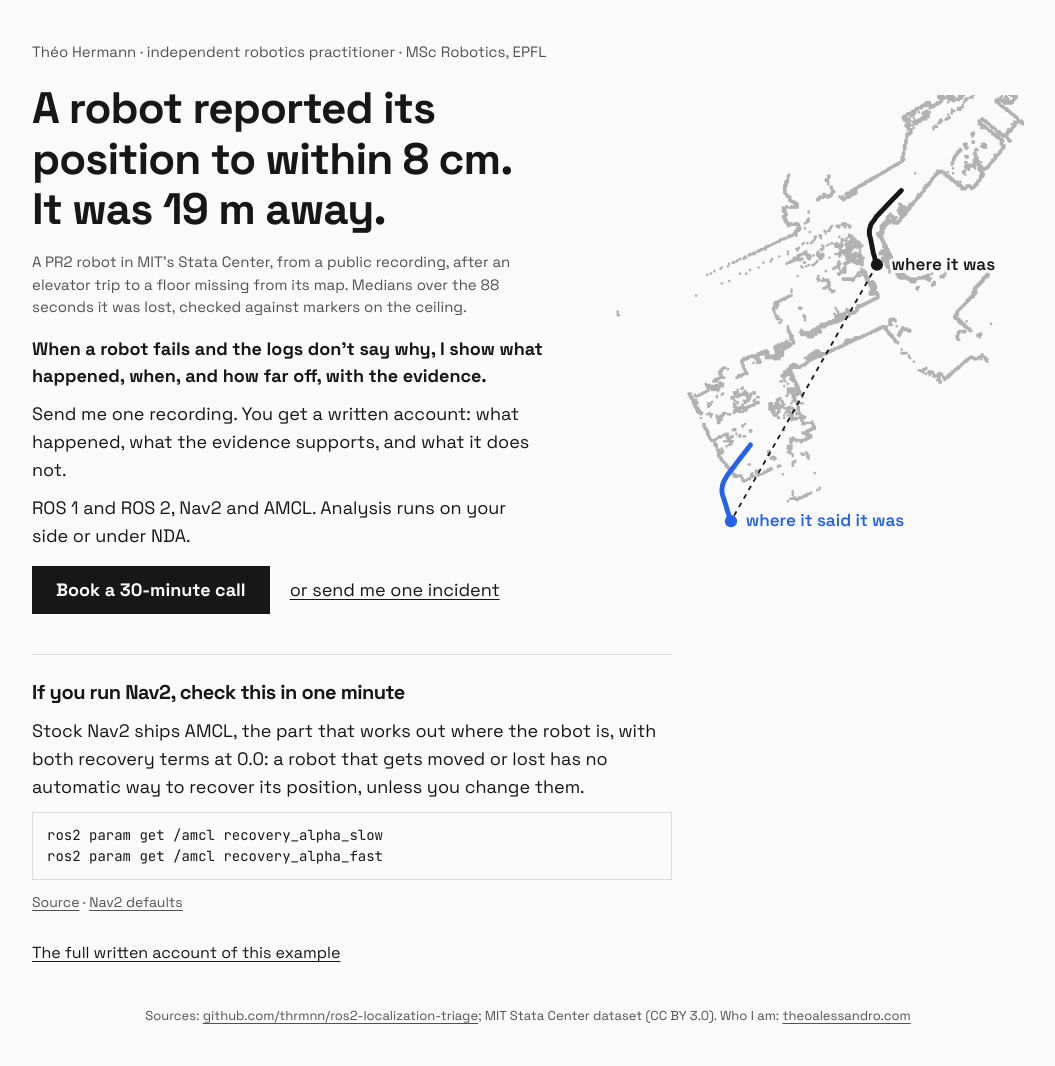
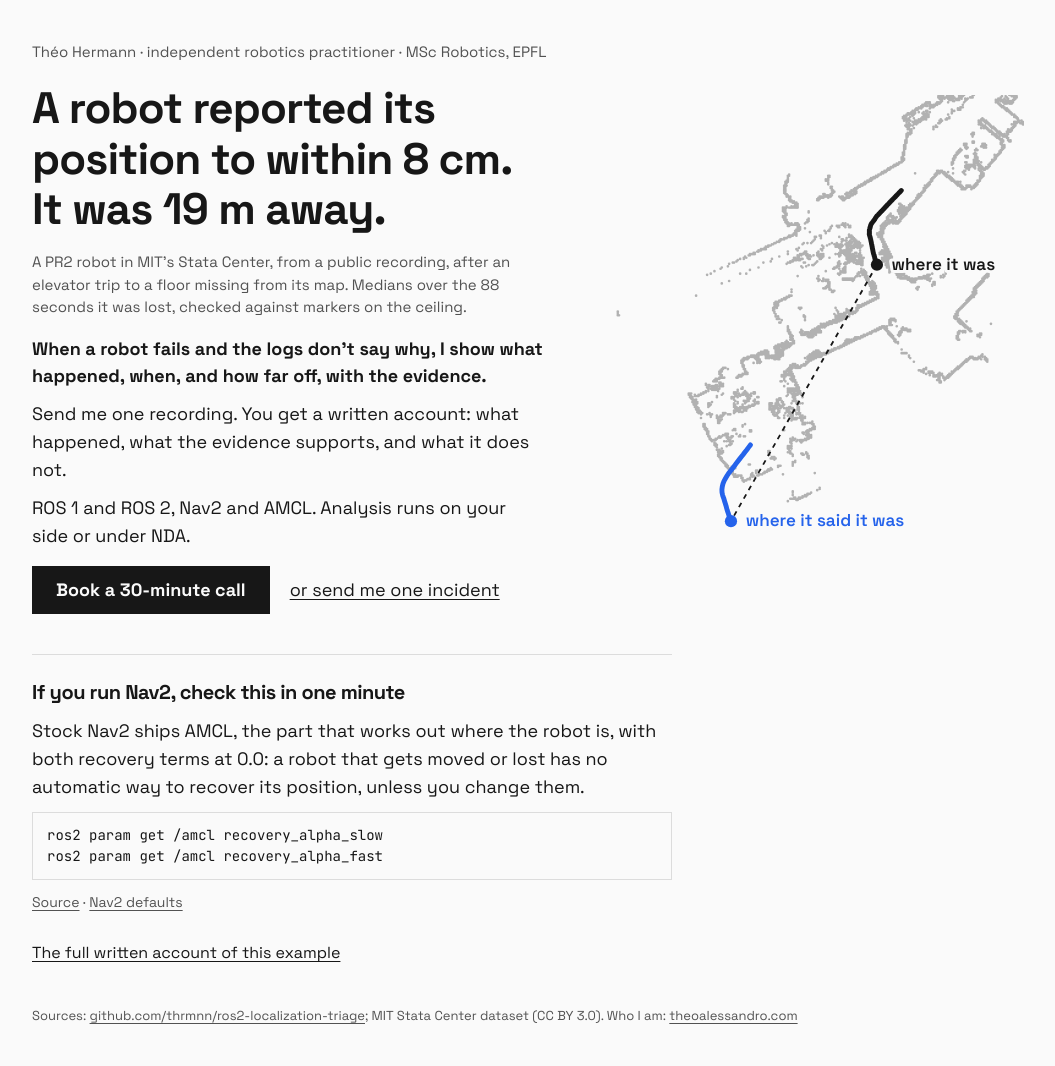
Before and after one commit to thrmnn/theohermann.ch, an Astro site: page / in a window 1280 px wide. Shown: the whole page, without its empty margins (112-1167 px from the left). Built offline with nearby package versions, Linux system fonts and the light colour scheme; Astro itself is replaced by a stand-in of ours.

Commit message:
.ch: the footer spans the column, so it aligns left with the page (critic round 3)
Co-Authored-By: Claude Opus 5.5 <noreply@anthropic.com>

```diff
--- a/src/pages/index.astro
+++ b/src/pages/index.astro
@@ -66,7 +66,7 @@ ros2 param get /amcl recovery_alpha_fast</code></pre>
 </BaseLayout>
 
 <style>
-  .page, .foot { max-width: 38rem; margin: 0 auto; padding: 0 20px; }
+  .page, .foot { max-width: 38rem; width: 100%; box-sizing: border-box; margin: 0 auto; padding: 0 20px; }
   .page { padding-top: 20px; color: var(--text-primary); font-size: 18px; line-height: 1.55; }
   .who { font-size: 15px; color: var(--text-secondary); }
   h1 { font-size: clamp(27px, 5.6vw, 40px); line-height: 1.15; font-weight: 700; letter-spacing: -0.02em; margin: 12px 0 4px; }
```
